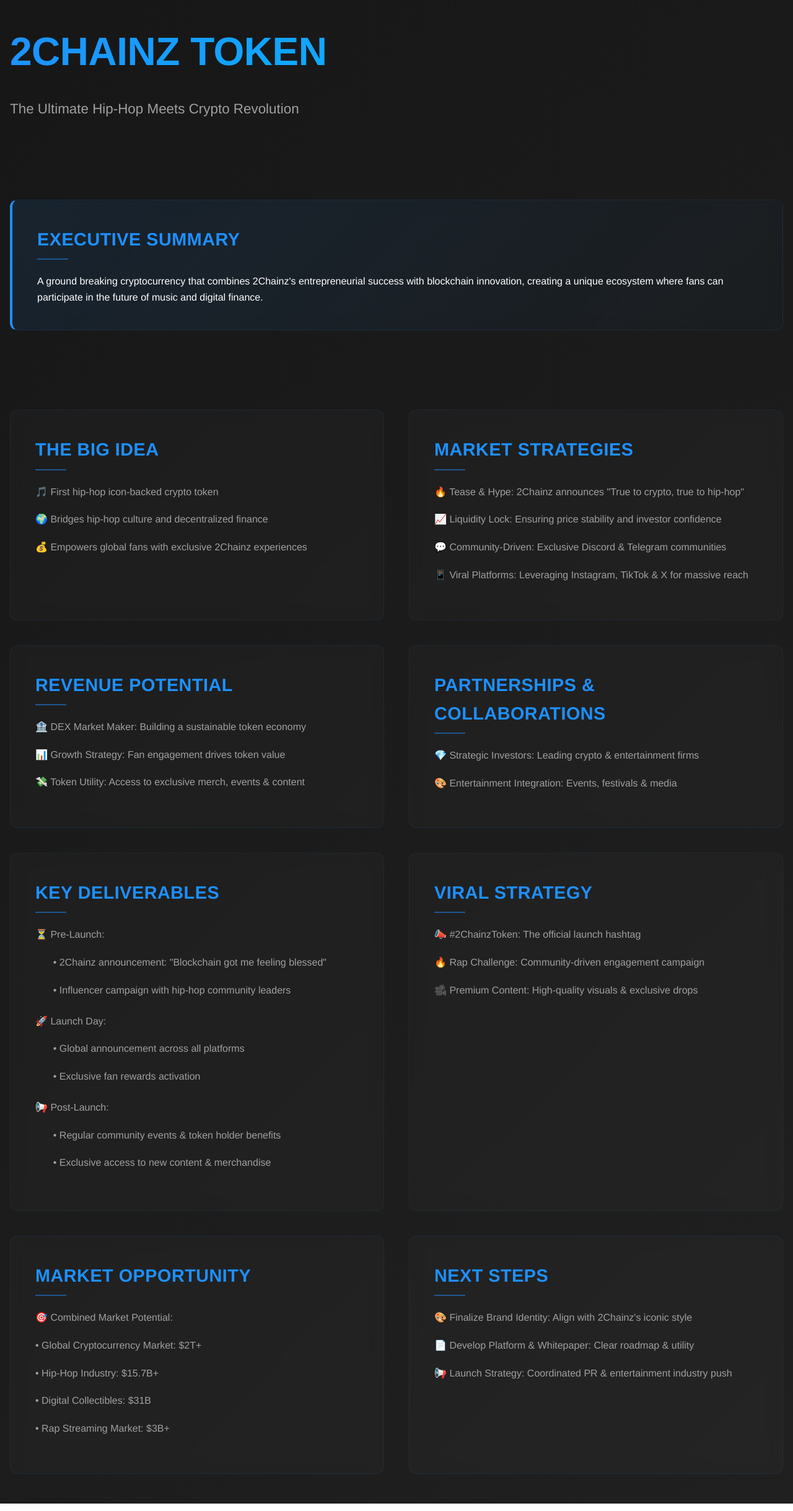
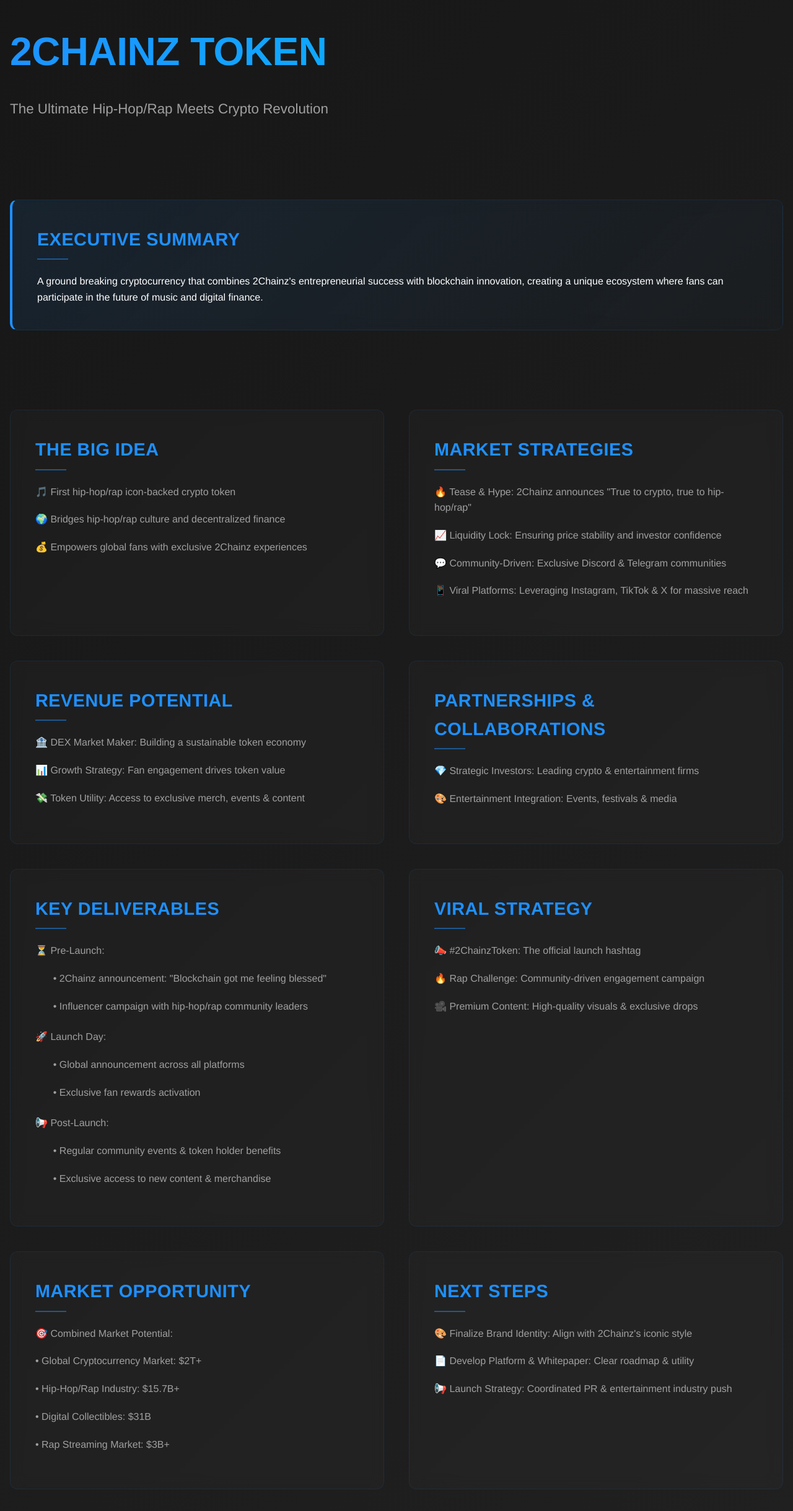
Before and after one commit to Traderaz/Lara-coin, a React (Create React App) app: page / in a window 1280 px wide. Shown: the part 128-2566 px from the top of the page at 62% size. Built offline with nearby package versions, Linux system fonts and the light colour scheme.

Commit message:
Update genre references to hip-hop/rap

```diff
--- a/src/App.js
+++ b/src/App.js
@@ -42,7 +42,7 @@
 
       <div className="pitch-header">
         <h1>2CHAINZ TOKEN</h1>
-        <p className="subtitle">The Ultimate Hip-Hop Meets Crypto Revolution</p>
+        <p className="subtitle">The Ultimate Hip-Hop/Rap Meets Crypto Revolution</p>
       </div>
 
       <div className="executive-summary">
@@ -57,8 +57,8 @@
         <div className="section-card vision">
           <h2>THE BIG IDEA</h2>
           <ul>
-            <li>🎵 First hip-hop icon-backed crypto token</li>
-            <li>🌍 Bridges hip-hop culture and decentralized finance</li>
+            <li>🎵 First hip-hop/rap icon-backed crypto token</li>
+            <li>🌍 Bridges hip-hop/rap culture and decentralized finance</li>
             <li>💰 Empowers global fans with exclusive 2Chainz experiences</li>
           </ul>
         </div>
@@ -66,7 +66,7 @@
         <div className="section-card strategy">
           <h2>MARKET STRATEGIES</h2>
           <ul>
-            <li>🔥 Tease & Hype: 2Chainz announces "True to crypto, true to hip-hop"</li>
+            <li>🔥 Tease & Hype: 2Chainz announces "True to crypto, true to hip-hop/rap"</li>
             <li>📈 Liquidity Lock: Ensuring price stability and investor confidence</li>
             <li>💬 Community-Driven: Exclusive Discord & Telegram communities</li>
             <li>📱 Viral Platforms: Leveraging Instagram, TikTok & X for massive reach</li>
@@ -96,7 +96,7 @@
             <li>⏳ Pre-Launch:</li>
             <ul>
               <li>• 2Chainz announcement: "Blockchain got me feeling blessed"</li>
-              <li>• Influencer campaign with hip-hop community leaders</li>
+              <li>• Influencer campaign with hip-hop/rap community leaders</li>
             </ul>
             <li>🚀 Launch Day:</li>
             <ul>
@@ -125,7 +125,7 @@
           <ul>
             <li>🎯 Combined Market Potential:</li>
             <li>• Global Cryptocurrency Market: $2T+</li>
-            <li>• Hip-Hop Industry: $15.7B+</li>
+            <li>• Hip-Hop/Rap Industry: $15.7B+</li>
             <li>• Digital Collectibles: $31B</li>
             <li>• Rap Streaming Market: $3B+</li>
           </ul>
```
